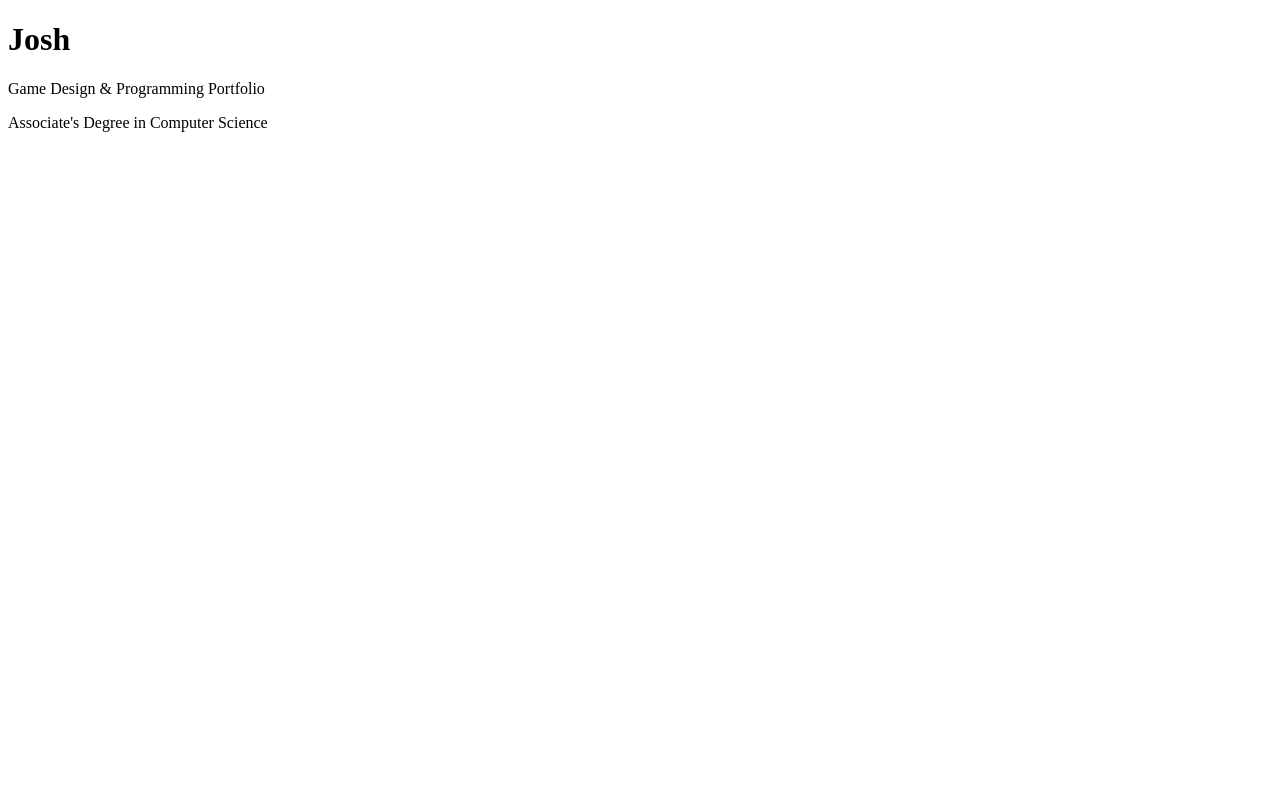
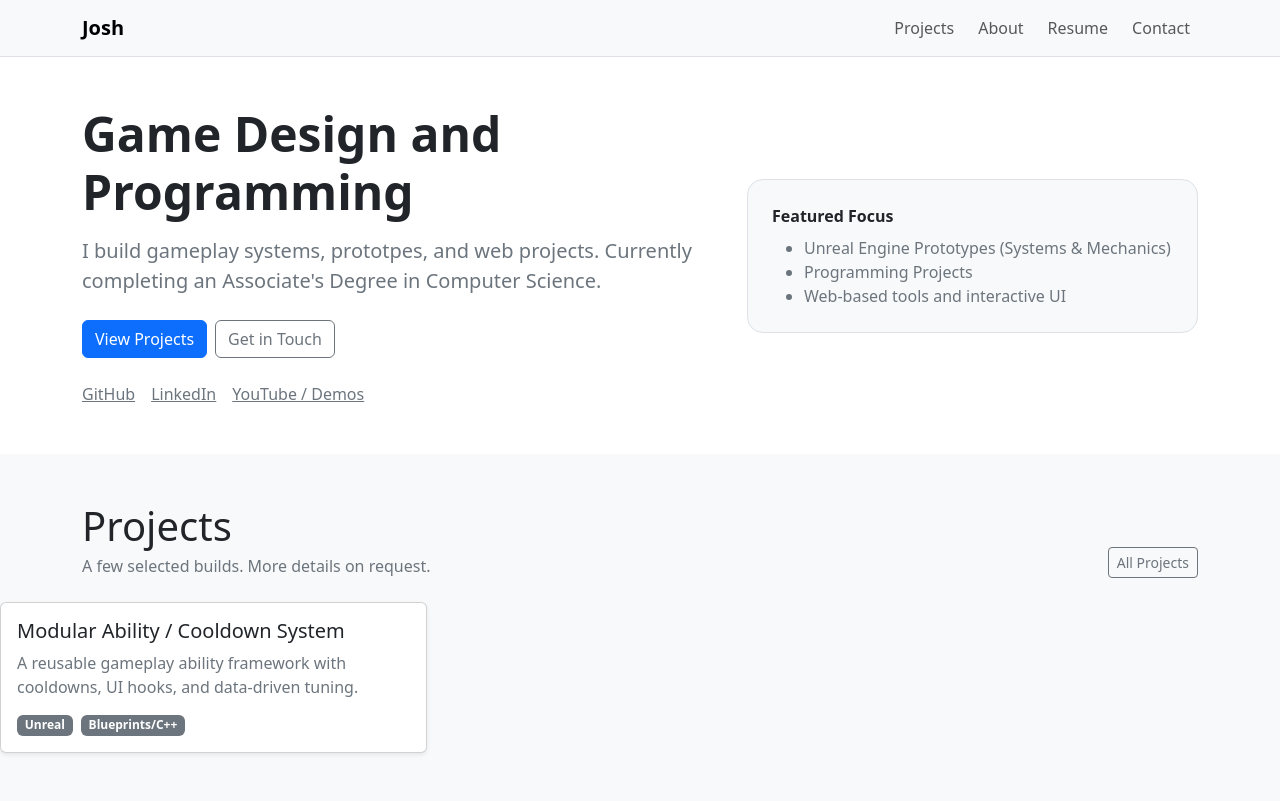
Before and after one commit to JDElijah/JDElijah.github.io, a plain HTML site: page index.html in a window 1280 px wide. Drawn offline with nearby package versions, Linux system fonts and the light colour scheme.

Commit message:
Add navbar and initial project section

```diff
--- a/index.html
+++ b/index.html
@@ -1,13 +1,123 @@
 <!DOCTYPE html>
 <html lang="en">
-<head>
-    <meta charset="UTF-8">
-    <meta name="viewport" content="width=device-width, initial-scale=1.0">
-    <title>Josh | Game Design & Programming</title>
-</head>
+    <head>
+        <meta charset="UTF-8">
+        <meta name="viewport" content="width=device-width, initial-scale=1.0">
+        <title>Josh | Game Design & Programming</title>
+        <meta
+            name="description"
+            content="Josh's portfolio featuring game design, Unreal Engine Prototypes, and programming projects."
+        />
+
+        <!-- Bootstrap CDN -->
+        <link
+            href="https://cdn.jsdelivr.net/npm/bootstrap@5.3.8/dist/css/bootstrap.min.css"
+            rel="stylesheet"
+            integrity="sha384-sRIl4kxILFvY47J16cr9ZwB07vP4J8+LH7qKQnuqkuIAvNWLzeN8tE5YBujZqJLB"
+            crossorigin="anonymous"
+        />
+
+        <link rel="stylesheet" href="./css/style.css" />
+    </head>
+
+</html>
+
 <body>
-    <h1>Josh</h1>
-    <p>Game Design & Programming Portfolio</p>
-    <p>Associate's Degree in Computer Science</p>
+    <!-- Navbar -->
+     <nav class="navbar navbar-expand-lg bg-body-tertiary sticky-top border-bottom">
+        <div class="container">
+            <a class="navbar-brand fw-semibold" href="#top">Josh</a>
+            <button
+               class="navbar-toggler"
+               type="button"
+               data-bs-toggle="collapse"
+               data-bs-target="#nav"
+               aria-controls="nav"
+               aria-expanded="false"
+               aria-label="Toggle navigation"
+            >
+                <span class="navbar-toggler-icon"></span>
+            </button>
+
+            <div class="collapse navbar-collapse" id="nav">
+                <ul class="navbar-nav ms-auto gap-lg-2">
+                    <li class="nav-item"><a class="nav-link" href="#projects">Projects</a></li>
+                    <li class="nav-item"><a class="nav-link" href="#about">About</a></li>
+                    <li class="nav-item"><a class="nav-link" href="#resume">Resume</a></li>
+                    <li class="nav-item"><a class="nav-link" href="#contact">Contact</a></li>
+                </ul>
+            </div>
+        </div>
+     </nav>
+
+     <main id="top">
+        <!-- Hero Section -->
+         <section class="py-5">
+            <div class="container">
+                <div class="row align-items-center g-4">
+                    <div class="col-12 col-lg-7">
+                        <h1 class="display-5 fw-bold mb-3">Game Design and Programming</h1>
+                        <p class="lead text-secondary mb-4">
+                            I build gameplay systems, prototpes, and web projects. Currently completing an Associate's Degree in Computer Science.
+                        </p>
+
+                        <div class="d-flex flex-wrap gap-2">
+                            <a class="btn btn-primary" href="#projects">View Projects</a>
+                            <a class="btn btn-outline-secondary" href="#contact">Get in Touch</a>
+                        </div>
+
+                        <div class="mt-4 d-flex flex-wrap gap-3">
+                            <a class="link-secondary" href="https://github.com/JDElijah" target="_blank" rel="noreferrer">GitHub</a>
+                            <a class="link-secondary" href="https://www.linkedin.com/in/joshuaelijah/" target="_blank" rel="noreferrer">LinkedIn</a>
+                            <a class="link-secondary" href="https://www.youtube.com/@devsync_official" target="_blank" rel="noreferrer">YouTube / Demos</a>
+                        </div>
+                    </div>
+
+                    <div class="col-12 col-lg-5">
+                        <div class="p-4 border rounded-4 bg-light">
+                            <p class="fw-semibold mb-2">Featured Focus</p>
+                            <ul class="mb-0 text-secondary">
+                                <li>Unreal Engine Prototypes (Systems & Mechanics)</li>
+                                <li>Programming Projects</li>
+                                <li>Web-based tools and interactive UI</li>
+                            </ul>
+                        </div>
+                    </div>
+                </div>
+            </div>
+         </section>
+
+         <!-- Projects -->
+          <section id="projects" class="py-5 bg-body-tertiary">
+            <div class="container">
+                <div class="d-flex align-items-end justify-content-between gap-3 mb-4">
+                    <div>
+                        <h2 class="h1 mb-1">Projects</h2>
+                        <p class="text-secondary mb-0">A few selected builds. More details on request.</p>
+                    </div>
+                    <a class="btn btn-sm btn-outline-secondary" href="./projects/index.html">All Projects</a>
+                </div>
+            </div>
+
+            <!-- Project Card 1 -->
+             <div class="col-12 col-md-6 col-lg-4">
+                <div class="card h-100 shadow-sm">
+                    <div class="card-body">
+                        <h3 class="h5 card-title">Modular Ability / Cooldown System</h3>
+                        <p class="card-text text-secondary">
+                            A reusable gameplay ability framework with cooldowns, UI hooks, and data-driven tuning.
+                        </p>
+                        <div class="d-flex flex-wrap gap-2">
+                            <span class="badge text-bg-secondary">Unreal</span>
+                            <span class="badge text-bg-secondary">Blueprints/C++</span>
+                        </div>
+
+                    </div>
+                </div>
+             </div>
+
+          </section>
+
+
+     </main>
 </body>
-</html>
--- a/js/main.js
+++ b/js/main.js
@@ -0,0 +1 @@
+document.getElementById("year").textContent = new Date().getFullYear();
```
